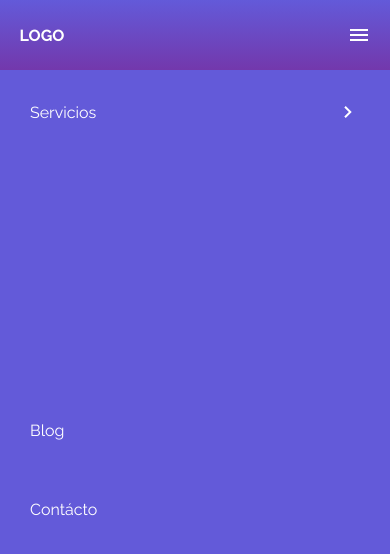
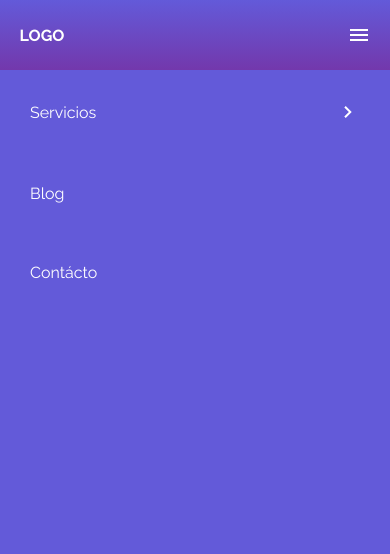
Before and after one commit to Alvaro11xd/Practica-1, a plain HTML site: page index.html in a window 390 px wide. Drawn offline with Linux system fonts and the light colour scheme.

Commit message:
css update

```diff
--- a/css/style.css
+++ b/css/style.css
@@ -78,7 +78,7 @@ ul{
 }
 .nav__sublink{
     font-weight: 500;
-    color: var(--color-negro);
+    color: var(--color-blanco);
     display: block;
     width: 100%;
 }
@@ -88,7 +88,6 @@ ul{
 }
 .nav__sublink--inside:hover{
     background-color: var(--bg-header1);
-    color: var(--color-blanco);
 }
 .nav__link,
 .nav__logo{
@@ -111,7 +110,10 @@ ul{
     .menu__hamburguesa{
         display: flex;
     }
-
+    .nav__item{
+        --clipi: 0;
+        overflow: hidden;
+    }
     .nav__links{
         position: fixed;
         top: 70px;
@@ -138,6 +140,8 @@ ul{
         display: grid;
         width: 100%;
         transform: translateY(0);
+        height: 0;
+        transition: height .3s;
     }
     .nav__sublink{
         color: var(--color-blanco);
```
